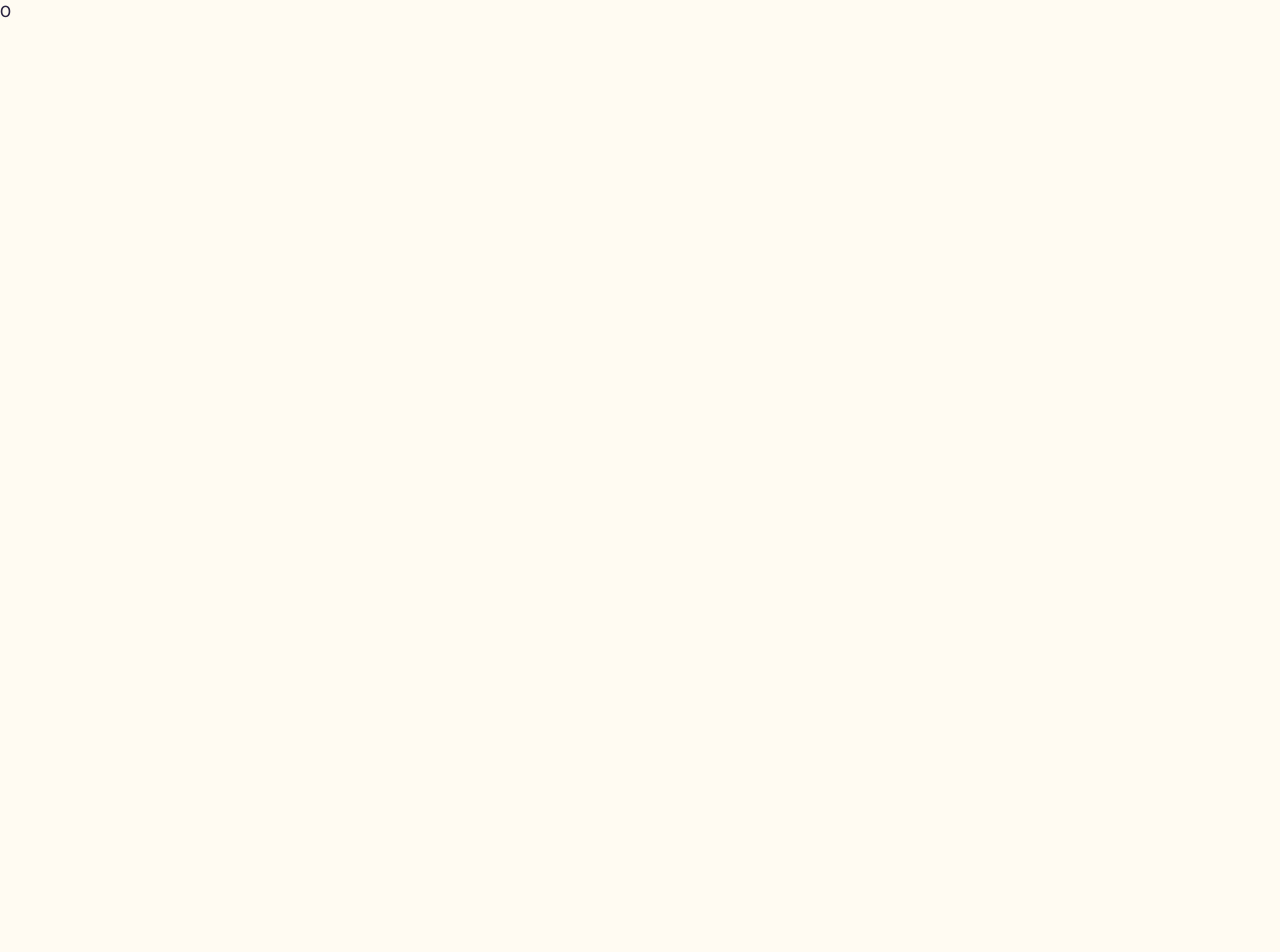
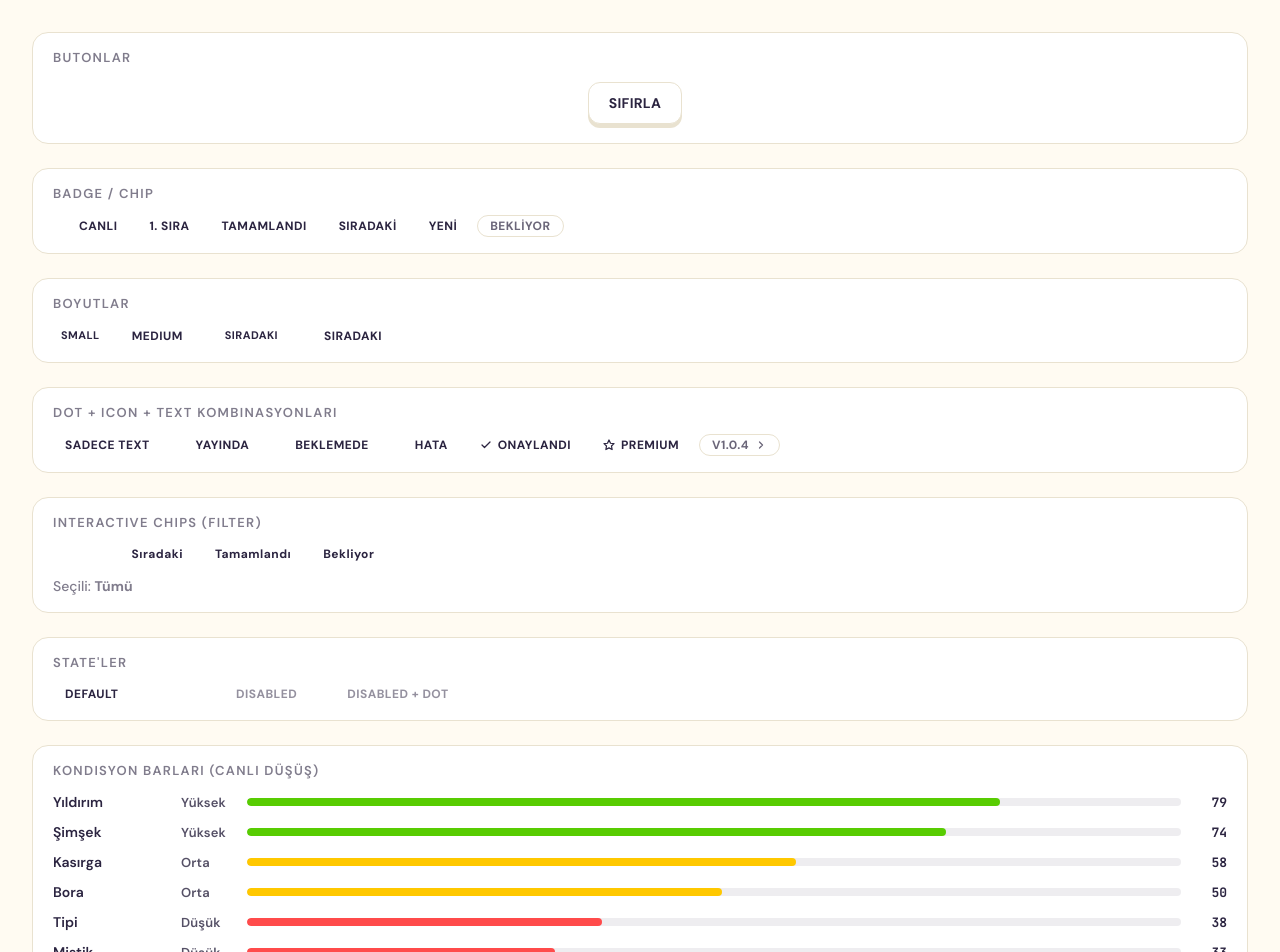
Before and after one commit to malikozturkk/horse-racing-game, a Vue app: page / in a window 1280 px wide. Shown: the top 952 px of the page. Before the commit the page ends 800 px from the top, so only its background shows below. Built offline with nearby package versions, Linux system fonts and the light colour scheme.

Commit message:
feat: use all components from homepage

```diff
--- a/src/components/HelloWorld.vue
+++ b/src/components/HelloWorld.vue
@@ -1,9 +1,244 @@
 <script setup lang="ts">
 import { ref } from "vue";
+import Button from "./ui/Button.vue";
+import Badge from "./ui/Badge.vue";
+import ConditionBar from "./ui/ConditionBar.vue";
+import { reactive, onMounted, onUnmounted } from "vue";
 
-const count = ref(0);
+interface Horse {
+  id: number;
+  name: string;
+  condition: number;
+}
+
+const horses = reactive<Horse[]>([
+  { id: 1, name: "Yıldırım", condition: 96 },
+  { id: 2, name: "Şimşek", condition: 88 },
+  { id: 3, name: "Kasırga", condition: 74 },
+  { id: 4, name: "Bora", condition: 68 },
+  { id: 5, name: "Tipi", condition: 55 },
+  { id: 6, name: "Mistik", condition: 47 },
+  { id: 7, name: "Rüzgar", condition: 41 },
+  { id: 8, name: "Karayel", condition: 33 },
+  { id: 9, name: "Lodos", condition: 22 },
+  { id: 10, name: "Poyraz", condition: 12 },
+]);
+
+let conditionTimer: number | undefined;
+
+onMounted(() => {
+  conditionTimer = window.setInterval(() => {
+    for (const h of horses) {
+      const drop = Math.random() * 1.4;
+      h.condition = h.condition <= drop ? 100 : h.condition - drop;
+    }
+  }, 250);
+});
+
+onUnmounted(() => {
+  if (conditionTimer !== undefined) window.clearInterval(conditionTimer);
+});
+
+const isRunning = ref(false);
+const isLoading = ref(false);
+
+const generateProgram = () => console.log("Program üretildi");
+const start = () => {
+  isRunning.value = true;
+};
+const stop = () => {
+  isRunning.value = false;
+};
+const reset = () => {
+  isRunning.value = false;
+};
+const showResults = async () => {
+  isLoading.value = true;
+  await new Promise((r) => setTimeout(r, 1200));
+  isLoading.value = false;
+};
+
+const filters = ["Tümü", "Sıradaki", "Tamamlandı", "Bekliyor"] as const;
+type Filter = (typeof filters)[number];
+const activeFilter = ref<Filter>("Tümü");
+const setFilter = (f: Filter) => {
+  activeFilter.value = f;
+};
 </script>
 
 <template>
-  <div>{{ count }}</div>
+  <section class="space-y-6 p-8">
+    <div class="rounded-2xl border border-line bg-surface px-5 py-4">
+      <p class="label mb-3 uppercase tracking-widest text-ink/60">Butonlar</p>
+
+      <div class="flex flex-wrap items-center gap-3">
+        <Button variant="primary" size="lg" @click="generateProgram">
+          Program Üret
+        </Button>
+        <Button variant="primary" size="md" @click="start">Başlat</Button>
+        <Button
+          variant="info"
+          size="md"
+          :loading="isLoading"
+          @click="showResults"
+        >
+          Sonuçlar
+        </Button>
+        <Button variant="danger" size="md" :disabled="!isRunning" @click="stop">
+          Durdur
+        </Button>
+        <Button variant="outline" size="md" @click="reset">Sıfırla</Button>
+        <Button variant="primary" size="sm">Küçük</Button>
+      </div>
+    </div>
+
+    <div class="rounded-2xl border border-line bg-surface px-5 py-4">
+      <p class="label mb-3 uppercase tracking-widest text-ink/60">
+        Badge / Chip
+      </p>
+
+      <div class="flex flex-wrap items-center gap-2">
+        <Badge variant="danger" dot pulse>CANLI</Badge>
+        <Badge variant="warning">1. SIRA</Badge>
+        <Badge variant="success">TAMAMLANDI</Badge>
+        <Badge variant="info">SIRADAKİ</Badge>
+        <Badge variant="purple">YENİ</Badge>
+        <Badge variant="neutral">BEKLİYOR</Badge>
+      </div>
+    </div>
+
+    <div class="rounded-2xl border border-line bg-surface px-5 py-4">
+      <p class="label mb-3 uppercase tracking-widest text-ink/60">Boyutlar</p>
+
+      <div class="flex flex-wrap items-center gap-3">
+        <Badge variant="success" size="sm">Small</Badge>
+        <Badge variant="success" size="md">Medium</Badge>
+        <Badge variant="info" size="sm" dot>Sıradaki</Badge>
+        <Badge variant="info" size="md" dot>Sıradaki</Badge>
+      </div>
+    </div>
+
+    <div class="rounded-2xl border border-line bg-surface px-5 py-4">
+      <p class="label mb-3 uppercase tracking-widest text-ink/60">
+        Dot + Icon + Text Kombinasyonları
+      </p>
+
+      <div class="flex flex-wrap items-center gap-2">
+        <Badge variant="purple">SADECE TEXT</Badge>
+        <Badge variant="success" dot>YAYINDA</Badge>
+        <Badge variant="warning" dot>BEKLEMEDE</Badge>
+        <Badge variant="danger" dot pulse>HATA</Badge>
+
+        <Badge variant="info">
+          <template #icon>
+            <svg
+              viewBox="0 0 24 24"
+              fill="none"
+              stroke="currentColor"
+              stroke-width="2.5"
+              stroke-linecap="round"
+              stroke-linejoin="round"
+            >
+              <polyline points="20 6 9 17 4 12" />
+            </svg>
+          </template>
+          ONAYLANDI
+        </Badge>
+
+        <Badge variant="purple">
+          <template #icon>
+            <svg
+              viewBox="0 0 24 24"
+              fill="none"
+              stroke="currentColor"
+              stroke-width="2.5"
+              stroke-linecap="round"
+              stroke-linejoin="round"
+            >
+              <polygon
+                points="12 2 15 8.5 22 9.3 17 14 18.2 21 12 17.8 5.8 21 7 14 2 9.3 9 8.5 12 2"
+              />
+            </svg>
+          </template>
+          PREMIUM
+        </Badge>
+
+        <Badge variant="neutral">
+          v1.0.4
+          <template #trailing>
+            <svg
+              viewBox="0 0 24 24"
+              fill="none"
+              stroke="currentColor"
+              stroke-width="2.5"
+              stroke-linecap="round"
+              stroke-linejoin="round"
+            >
+              <polyline points="9 18 15 12 9 6" />
+            </svg>
+          </template>
+        </Badge>
+      </div>
+    </div>
+
+    <div class="rounded-2xl border border-line bg-surface px-5 py-4">
+      <p class="label mb-3 uppercase tracking-widest text-ink/60">
+        Interactive Chips (filter)
+      </p>
+
+      <div class="flex flex-wrap items-center gap-2">
+        <Badge
+          v-for="f in filters"
+          :key="f"
+          variant="info"
+          interactive
+          :active="activeFilter === f"
+          :uppercase="false"
+          @badge-click="setFilter(f)"
+        >
+          {{ f }}
+        </Badge>
+      </div>
+
+      <p class="mt-3 text-sm text-ink/60">
+        Seçili: <strong>{{ activeFilter }}</strong>
+      </p>
+    </div>
+
+    <div class="rounded-2xl border border-line bg-surface px-5 py-4">
+      <p class="label mb-3 uppercase tracking-widest text-ink/60">State'ler</p>
+
+      <div class="flex flex-wrap items-center gap-3">
+        <Badge variant="success" interactive>Default</Badge>
+        <Badge variant="success" interactive active>Active</Badge>
+        <Badge variant="success" disabled>Disabled</Badge>
+        <Badge variant="danger" disabled dot>Disabled + Dot</Badge>
+      </div>
+    </div>
+
+    <div class="rounded-2xl border border-line bg-surface px-5 py-4">
+      <p class="label mb-3 uppercase tracking-widest text-ink/60">
+        Kondisyon Barları (canlı düşüş)
+      </p>
+
+      <ul class="space-y-2.5">
+        <li
+          v-for="horse in horses"
+          :key="horse.id"
+          v-memo="[horse.condition]"
+          class="grid grid-cols-[7rem_1fr] items-center gap-4"
+        >
+          <span class="text-sm font-semibold text-ink truncate">
+            {{ horse.name }}
+          </span>
+          <ConditionBar :value="horse.condition" />
+        </li>
+      </ul>
+
+      <p class="mt-3 text-xs text-ink/60">
+        10 at × ~250 ms tick. Yalnızca kondisyonu değişen satır yeniden render
+        olur (computed cache + <code>v-memo</code>).
+      </p>
+    </div>
+  </section>
 </template>
```
